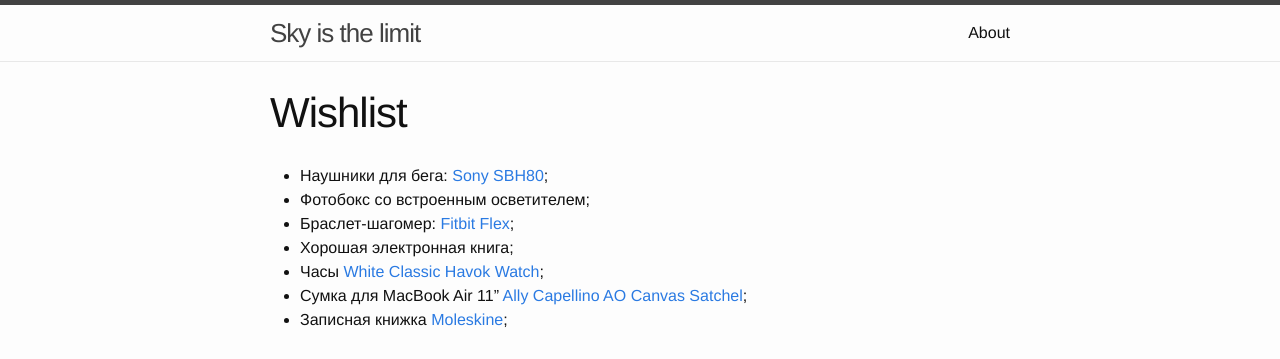
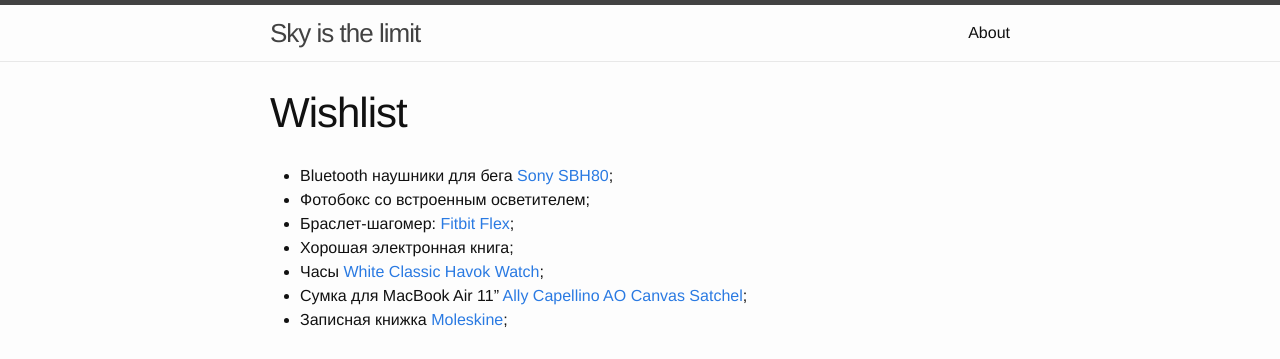
Before and after one commit to shuhrat/shuhrat.github.io, a Jekyll site: the page built from wishlist/index.md, in a window 1280 px wide. Shown: the top 359 px of the page. Built offline with Jekyll 4.4.1, drawn with Linux system fonts in a browser that asks for light colours.

Commit message:
Update index.md

```diff
--- a/wishlist/index.md
+++ b/wishlist/index.md
@@ -3,7 +3,7 @@
 title: Wishlist
 ---
 
-- Наушники для бега: [Sony SBH80][sony];
+- Bluetooth наушники для бега [Sony SBH80][sony];
 - Фотобокс со встроенным осветителем;
 - Браслет-шагомер: [Fitbit Flex][fitbit];
 - Хорошая электронная книга;
```
